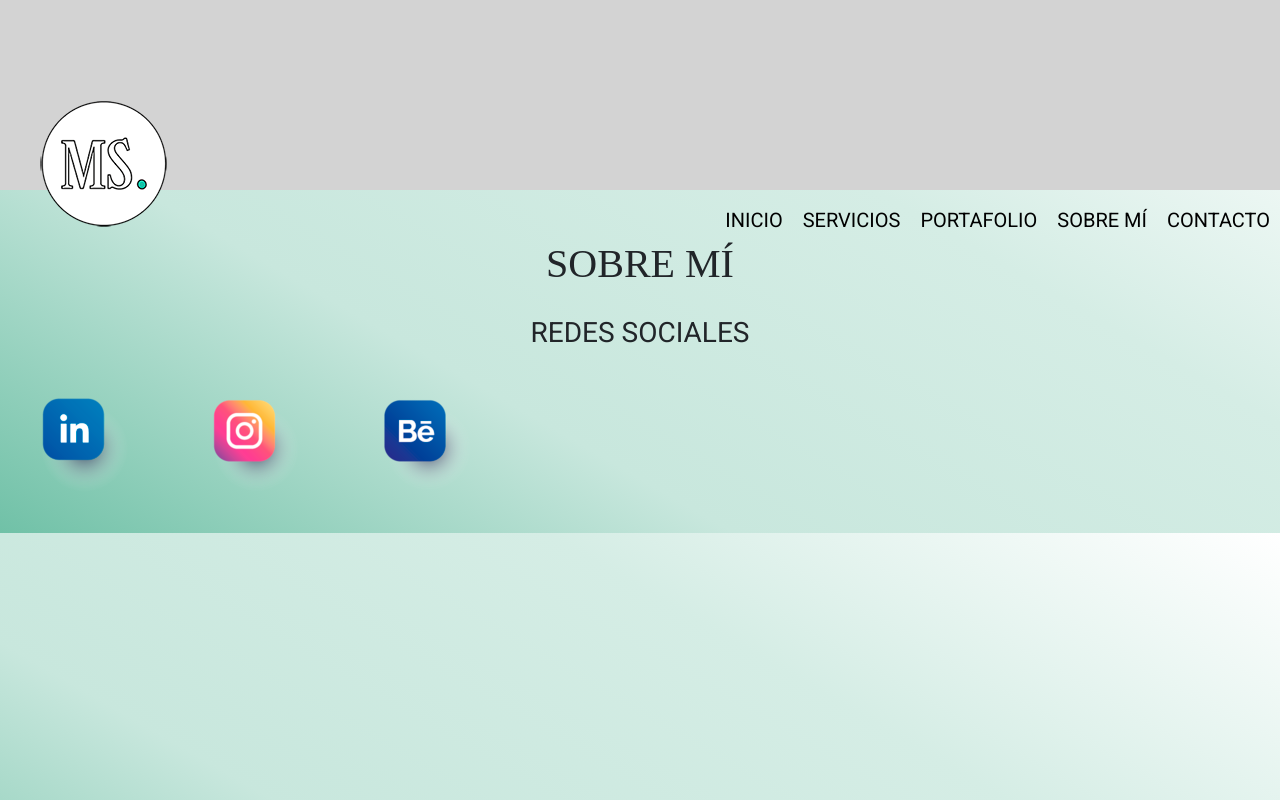
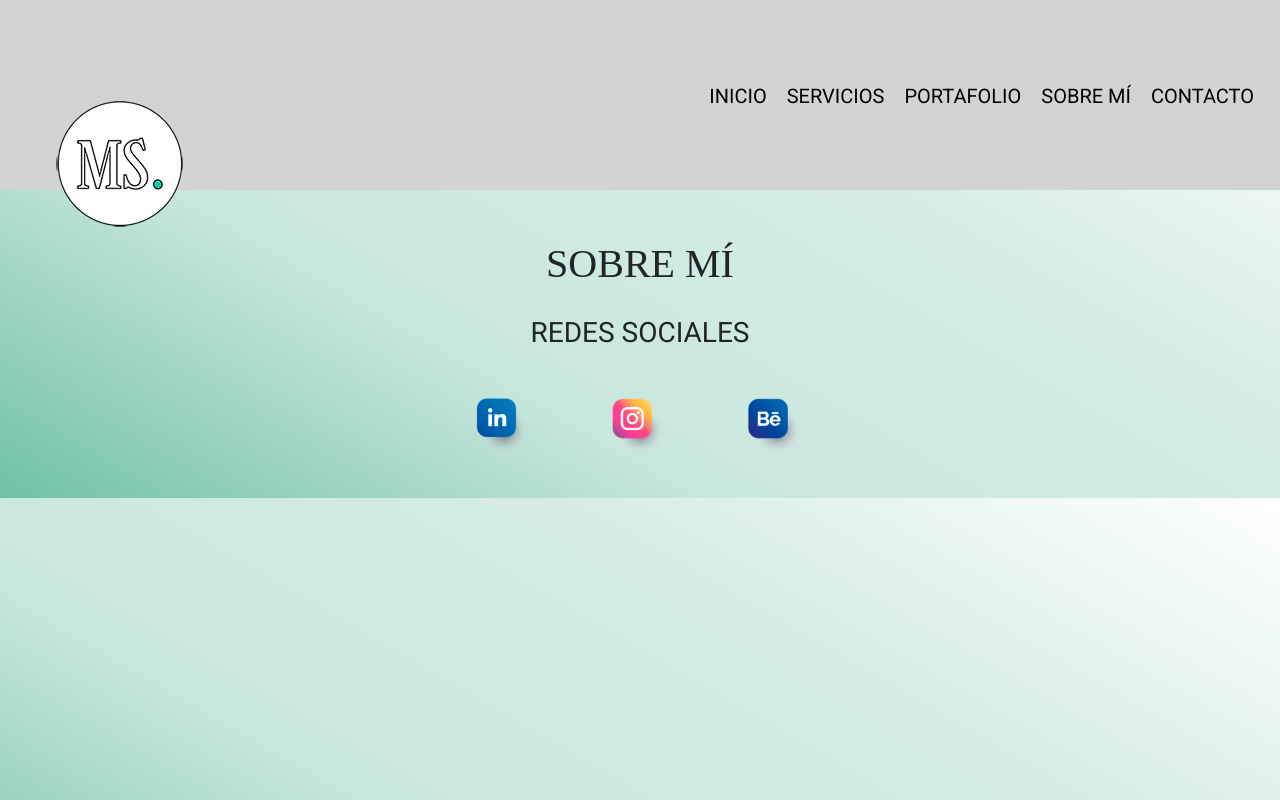
Before and after one commit to marinaserver/Proyecto-desarrollo-web-Coder-House, a plain HTML site: page views/sobreMi.html in a window 1280 px wide. Drawn offline with nearby package versions, Linux system fonts and the light colour scheme; a web font is replaced by a local one.

Commit message:
navBar menu hamburguesa aplicado y alineado en todos los html

```diff
--- a/css/estilo.css
+++ b/css/estilo.css
@@ -25,8 +25,7 @@ header nav ul li {
     display: flex;
     flex-wrap: wrap;
     justify-content: flex-end;
-    /*margin-left: 400px;*/
-    margin-top: 70px;
+    margin-top: 30px;
 }
 
 .nav_ul-iconos a {
@@ -93,12 +92,9 @@ a:hover {
 .logo {
     margin-left: 35px;
     position: relative;
-    bottom: -95px;
+    bottom: -82px;
 }
 
-.logoServicios {
-    bottom:  21px;
-}
 
 .subtitulosPortafolio h3{
     font-size: 25px;
@@ -190,6 +186,7 @@ footer div h3 {
     margin: 40px 0px 10px 0px;
 }
 
+
 /*MEDIA QUERIE MOBILE*/
 
 @media only screen and (max-width: 768px) {
@@ -229,12 +226,12 @@ footer div h3 {
     .logo {
         margin-left: 8px;
         position: relative;
-        bottom: -51px;
+        bottom: -39px;
         width: 70px;
         height: auto;
     }
 
-     /*UBICAR LOGO EN VISTA MOBILE PESTAÑA SERVICIOS*/
+     /*HUBICAR LOGO EN VISTA MOBILE PESTAÑA SERVICIOS*/
     .logoServicios{
     bottom: 5px;
     }
@@ -283,6 +280,13 @@ footer div h3 {
         width: 150px;
         height: auto;
     }
+
+    /*PARA ALINEAR A LA DERECHA LA NAV EN MENU HAMB DE VISTA MOBILE*/
+      .collapse {
+    display: flex;
+    justify-content: flex-end;
+    }
+
 
 }
 
@@ -367,7 +371,7 @@ footer div h3 {
     /*FIN GRID PESTAÑA CONTACTO*/
 
     /*PARA ALINEAR A LA DERECHA LA NAV EN VISTA DESKTOP*/
-    .collapse {
+    .navbar-collapse {
     display: flex;
     justify-content: flex-end;
     }
--- a/views/sobreMi.html
+++ b/views/sobreMi.html
@@ -19,21 +19,28 @@
 </head>
 
 <body class="body">
-    <header class="header header-grid">
-        <div>
+    <div class="container-fluid px-0">
+                    <header class="header">
+            <div class="row">
+                <div class="col-lg-12 col-12">
+                    <nav class="navbar navbar-expand-lg navbar-light bg-light">
                             <!-- LOGO -->
-            <img src="../assets/img/logoPortfolioColor-05.png" alt="miLogo" class="logo">
-        </div>
-        <nav>
-            <!-- LISTA NO ORDENADA DEL MENU PRINCIPAL DEL SITIO WEB -->
-            <ul class="nav_ul-iconos">
+                        <a class="navbar-brand" href="#"><img src="../assets/img/logoPortfolioColor-05.png" alt="miLogo" class="logo"></a>
+                        <button class="navbar-toggler" type="button" data-toggle="collapse" data-target="#navbarNav" aria-controls="navbarNav" aria-expanded="false" aria-label="Toggle navigation">
+                        <span class="navbar-toggler-icon"></span>
+                        </button>
+                        <div class="collapse navbar-collapse" id="navbarNav">
+                            <ul class="navbar-nav nav_ul-iconos">
                                 <li><a href="../index.html">INICIO</a></li>
                                 <li><a href="servicios.html">SERVICIOS</a></li>
                                 <li><a href="portafolio.html">PORTAFOLIO</a></li>
                                 <li><a href="#">SOBRE MÍ</a></li>
                                 <li><a href="contacto.html">CONTACTO</a></li>
                             </ul>
+                        </div>
                     </nav>
+                </div>
+            </div>
         </header>
     <main>
         <div class="main_div-titulo">
@@ -41,14 +48,21 @@
         </div>
     </main>
     <footer class="footer">
-        <div>
+                <div class="row">
+                    <div class="col-lg-12 col-12">
                     <h3>REDES SOCIALES</h3>
+                    </div>
+                </div>
+                <div class="row">
+                    <div class="fooLogosRedes col-lg-12 col-12">
                         <!-- VER COMO ERA PARA LINKEAR REDES SOCIALES -->
-            <a href=""><img src="../assets/img/logoLinkedinModif.png" alt="linkedIn" class="footer_icono"></a>
-            <a href=""><img src="../assets/img/logoInstagramModif.png" alt="instagram" class="footer_icono"></a>
-            <a href=""><img src="../assets/img/logoBehanceModif.png" alt="behance" class="footer_icono"></a>
+                        <a href=" "><img src="../assets/img/logoLinkedinModif.png" alt="linkedIn " class="footer_icono animacionLK"></a>
+                        <a href=" "><img src="../assets/img/logoInstagramModif.png" alt="instagram " class="footer_icono animacionIG"></a>
+                        <a href=" "><img src="../assets/img/logoBehanceModif.png" alt="behance " class="footer_icono animacionBH"></a>
+                    </div>
                 </div>
             </footer>
+    </div>
 
         <script src="https://cdn.jsdelivr.net/npm/jquery@3.5.1/dist/jquery.slim.min.js" integrity="sha384-DfXdz2htPH0lsSSs5nCTpuj/zy4C+OGpamoFVy38MVBnE+IbbVYUew+OrCXaRkfj" crossorigin="anonymous"></script>
 <script src="https://cdn.jsdelivr.net/npm/bootstrap@4.6.1/dist/js/bootstrap.bundle.min.js" integrity="sha384-fQybjgWLrvvRgtW6bFlB7jaZrFsaBXjsOMm/tB9LTS58ONXgqbR9W8oWht/amnpF" crossorigin="anonymous"></script>
```
Also changed, not shown: index.html (+10 -13 lines), views/contacto.html (+14 -9 lines), views/portafolio.html (+12 -14 lines), views/servicios.html (+1 -7 lines). Lines whose indentation alone changed are shown as unchanged.
